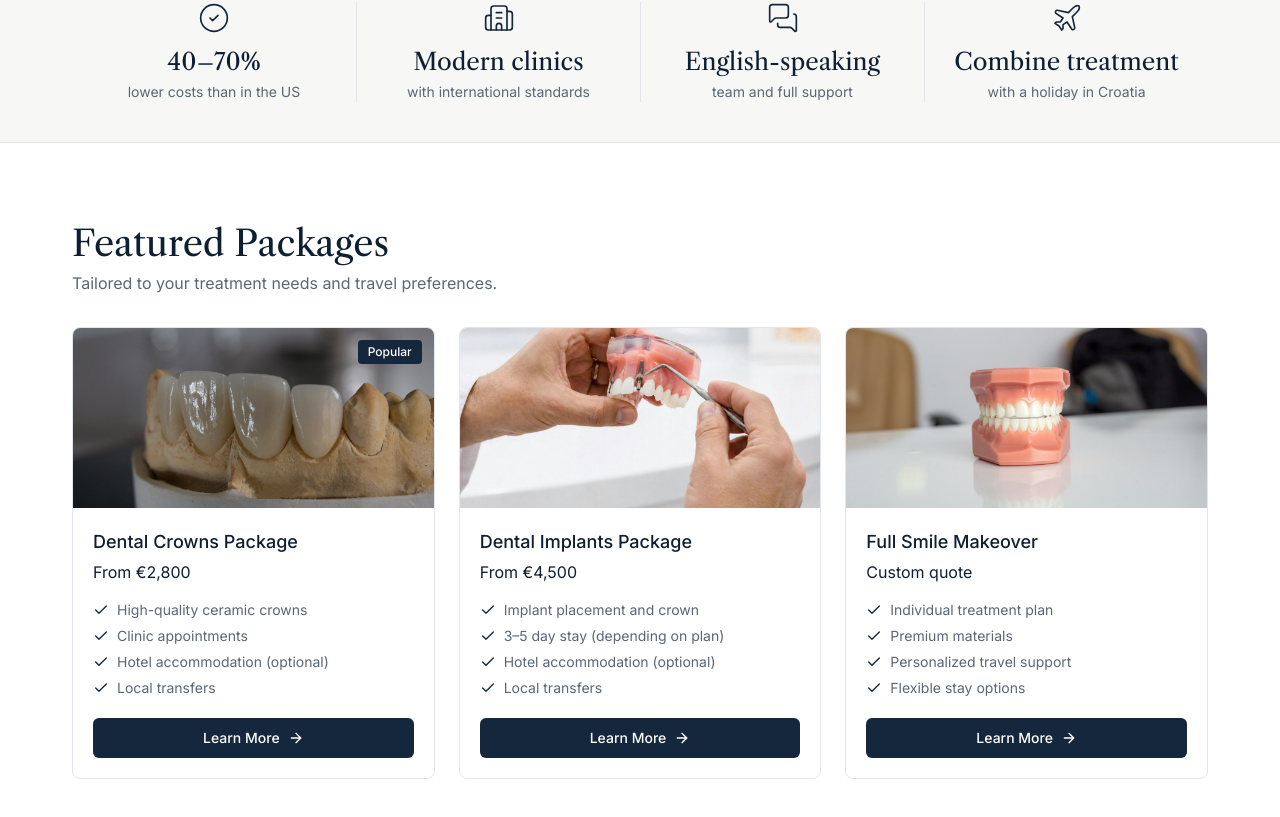
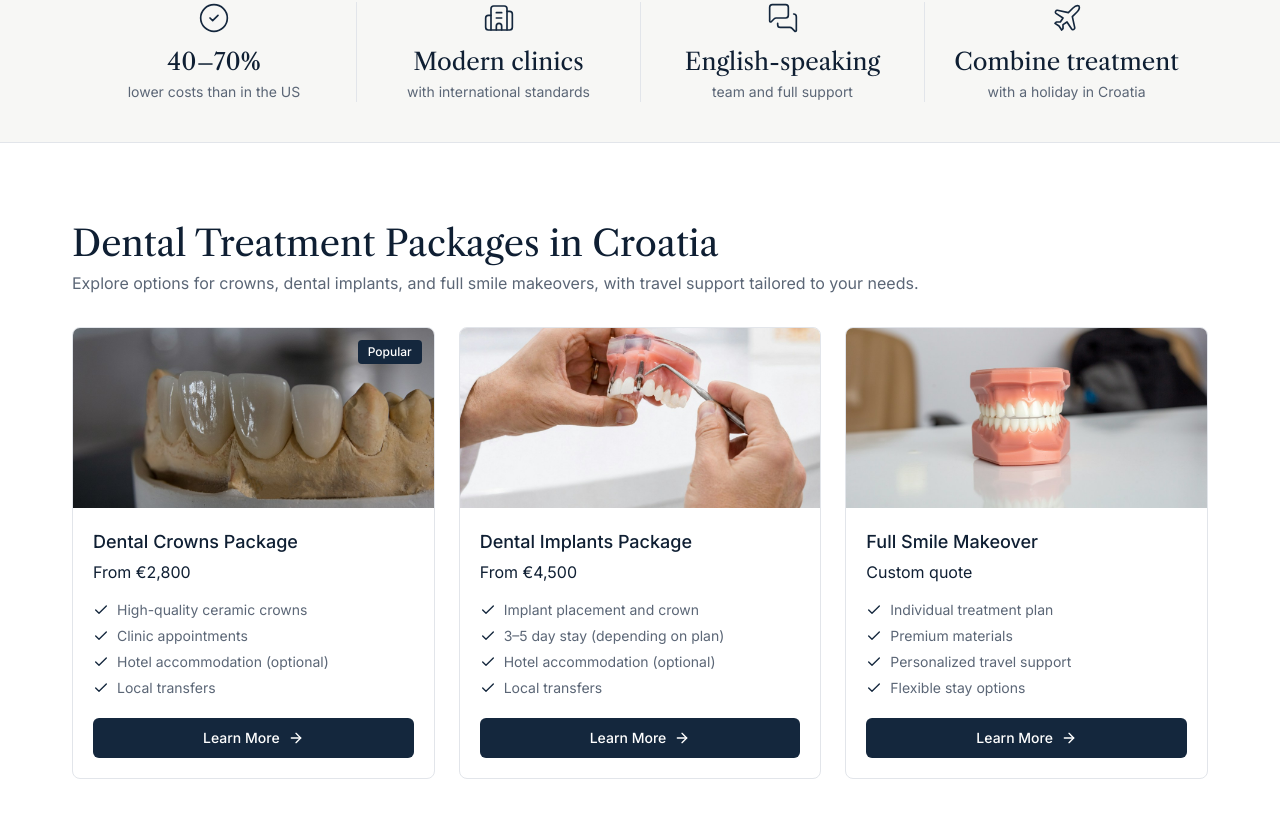
Before and after one commit to ivansusac2209/SmileCroatia, a Vue app: page / in a window 1280 px wide. Shown: the part 1367-2184 px from the top of the page. Built offline with nearby package versions, Linux system fonts and the light colour scheme.

Commit message:
Make homepage treatment packages easier to understand

```diff
--- a/src/components/home/FeaturedPackages.vue
+++ b/src/components/home/FeaturedPackages.vue
@@ -6,8 +6,8 @@ import { packages } from '@/data/home'
 <template>
   <section class="py-14 lg:py-20" aria-labelledby="packages-title">
     <div class="container-page">
-      <h2 id="packages-title" class="text-3xl text-navy-900 lg:text-4xl">Featured Packages</h2>
-      <p class="mt-2 text-muted">Tailored to your treatment needs and travel preferences.</p>
+      <h2 id="packages-title" class="text-3xl text-navy-900 lg:text-4xl">Dental Treatment Packages in Croatia</h2>
+      <p class="mt-2 text-muted">Explore options for crowns, dental implants, and full smile makeovers, with travel support tailored to your needs.</p>
       <div class="mt-8 grid gap-6 sm:grid-cols-2 lg:grid-cols-3">
         <PackageCard v-for="pkg in packages" :key="pkg.title" :pkg="pkg" />
       </div>
```
